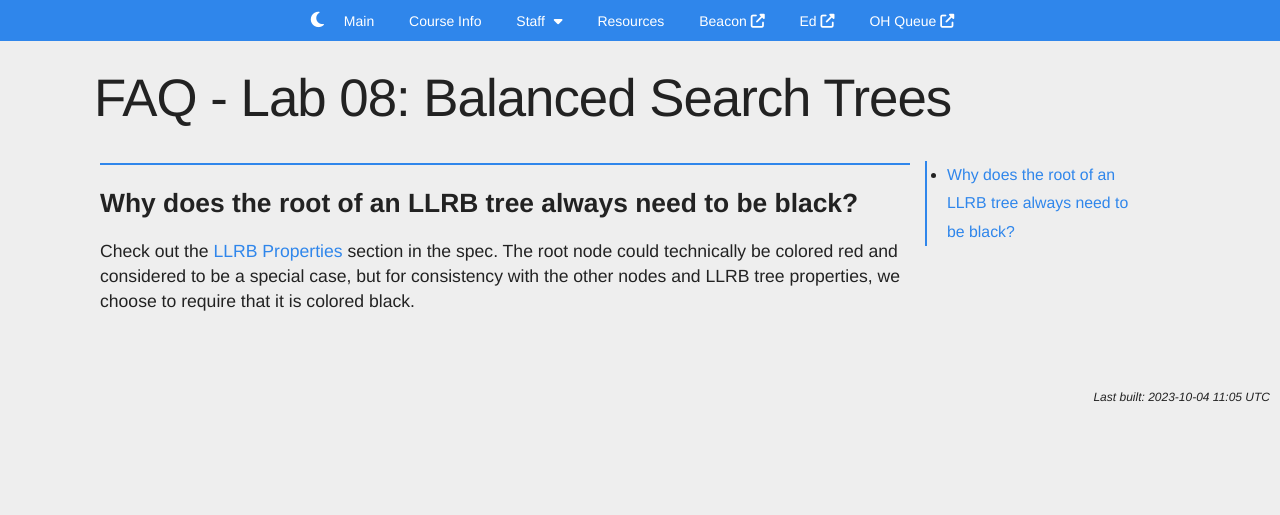
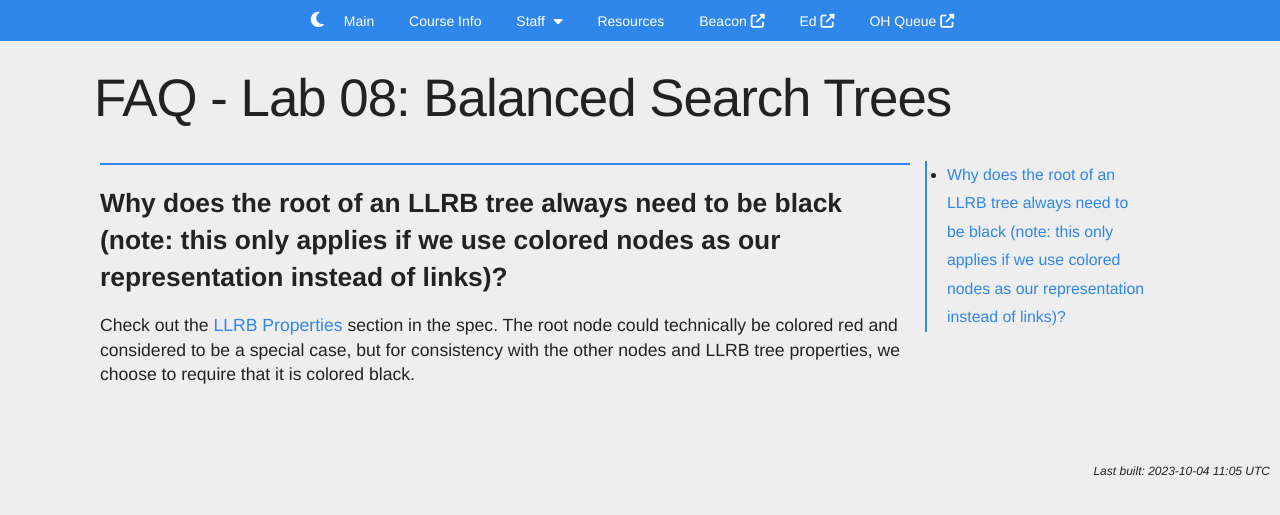
Before and after one commit to Berkeley-CS61B/website-fa23, a Jekyll site: the page built from materials/lab/lab08/faq.md, in a window 1280 px wide. Shown: the top 515 px of the page. Built offline with Jekyll 4.4.1, drawn with Linux system fonts in a browser that asks for light colours; nearby versions of some CDN libraries; comment, search, counter and statistics services are not loaded.

Commit message:
Updated FAQ

```diff
--- a/materials/lab/lab08/faq.md
+++ b/materials/lab/lab08/faq.md
@@ -6,7 +6,7 @@ released: true
 searchable: true
 ---
 
-### Why does the root of an LLRB tree always need to be black?
+### Why does the root of an LLRB tree always need to be black (note: this only applies if we use colored nodes as our representation instead of links)?
 
 Check out the [LLRB Properties](index.md#llrb-tree-properties) section in the
 spec. The root node could technically be colored red and considered to be a
```
